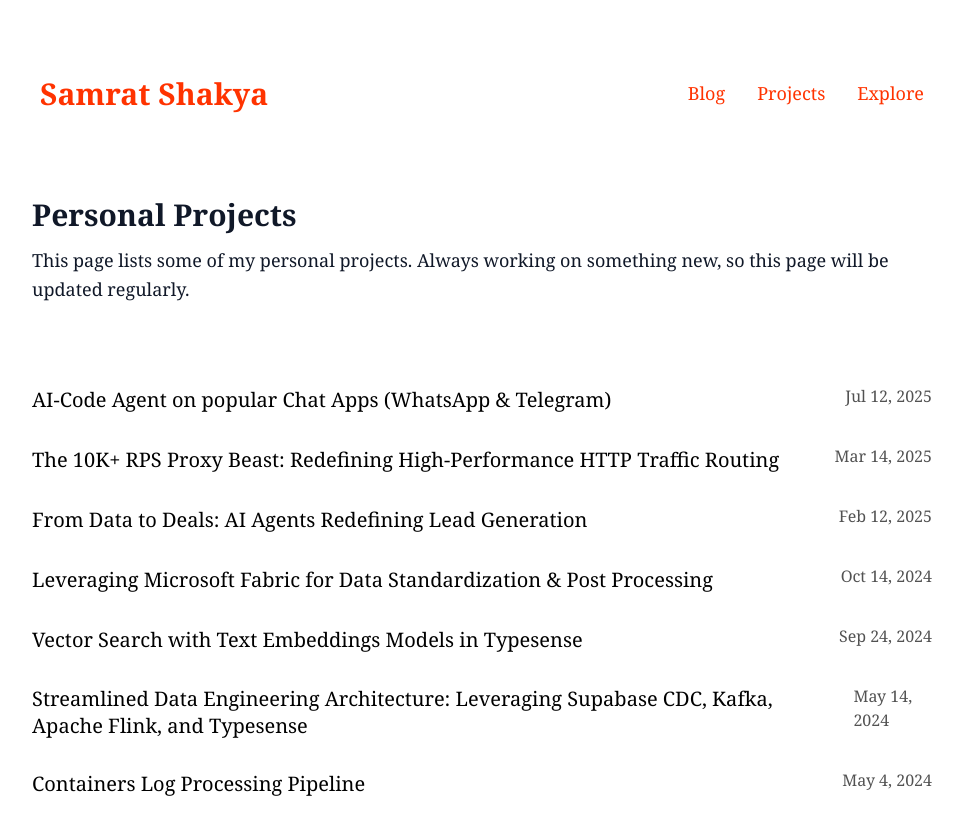
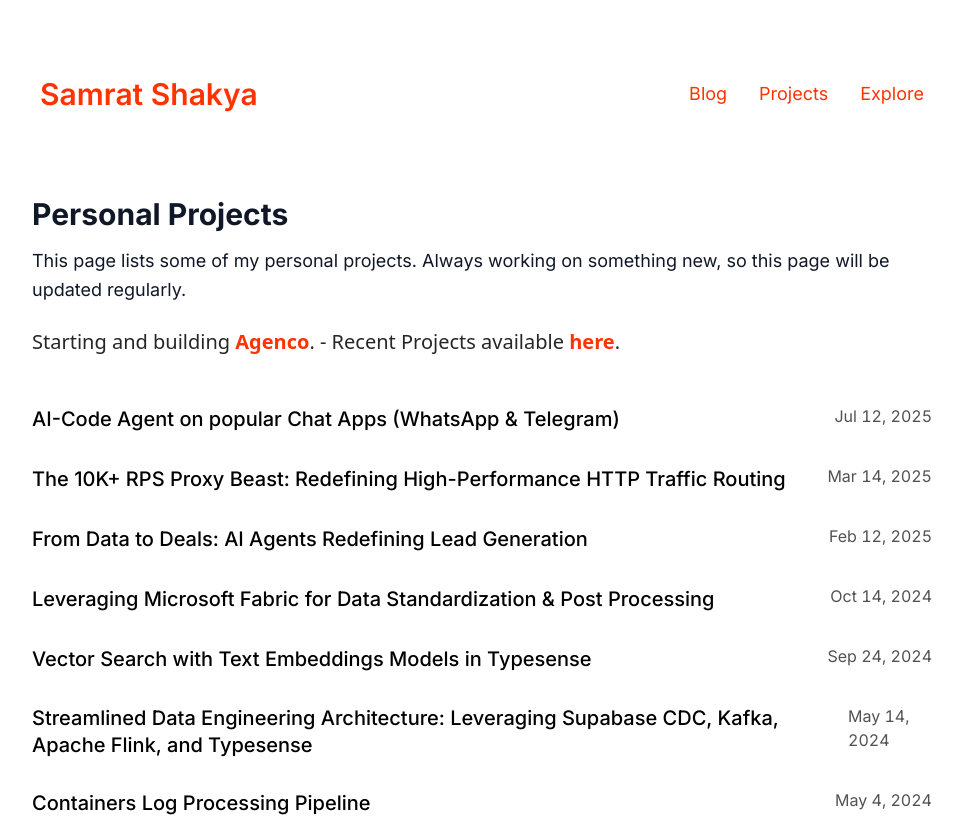
Before and after one commit to samsha1/prokit-v2, a Next.js app: page /projects in a window 1280 px wide. Shown: the top 817 px of the page, without its empty margins (158-1120 px from the left). Built offline with nearby package versions, Linux system fonts and the light colour scheme.

Commit message:
agenco update

```diff
--- a/app/components/mdx.tsx
+++ b/app/components/mdx.tsx
@@ -69,6 +69,14 @@ function Callout(props) {
   );
 }
 
+function getTextContent(node: any): string {
+  if (!node) return "";
+  if (typeof node === "string" || typeof node === "number") return String(node);
+  if (Array.isArray(node)) return node.map(getTextContent).join("");
+  if (node.props && node.props.children) return getTextContent(node.props.children);
+  return "";
+}
+
 function slugify(str) {
   return str
     .toString()
@@ -82,7 +90,7 @@ function slugify(str) {
 
 function createHeading(level) {
   const Heading = ({ children }) => {
-    let slug = slugify(children);
+    let slug = slugify(getTextContent(children));
     return React.createElement(
       `h${level}`,
       { id: slug },
--- a/app/components/nav.tsx
+++ b/app/components/nav.tsx
@@ -1,5 +1,4 @@
 import Link from "next/link";
-import { ThemeSwitch } from "./theme-switch";
 import { metaData } from "../lib/config";
 
 const navItems = {
@@ -27,7 +26,6 @@ export function Navbar() {
               {name}
             </Link>
           ))}
-          {/* <ThemeSwitch /> */}
         </div>
       </div>
     </nav>
--- a/app/globals.css
+++ b/app/globals.css
@@ -56,7 +56,7 @@ html {
 
 
 body {
-  @apply font-serif text-lg leading-relaxed text-gray-900;
+  @apply text-lg leading-relaxed text-gray-900;
 }
 
 h1 { @apply  text-4xl leading-tight font-bold mt-0 mb-4; }
--- a/app/layout.tsx
+++ b/app/layout.tsx
@@ -1,3 +1,22 @@
+// Defensive patch for environmental Node.js localStorage injection bugs
+if (typeof globalThis !== "undefined" && "localStorage" in globalThis) {
+  const mockStorage: any = (globalThis as any).localStorage;
+  if (!mockStorage || typeof mockStorage.getItem !== "function") {
+    try {
+      delete (globalThis as any).localStorage;
+    } catch (e) {
+      (globalThis as any).localStorage = {
+        getItem: () => null,
+        setItem: () => {},
+        removeItem: () => {},
+        clear: () => {},
+        key: () => null,
+        length: 0,
+      };
+    }
+  }
+}
+
 import "./globals.css";
 import type { Metadata } from "next";
 import { Inter } from "next/font/google";
@@ -5,7 +24,6 @@ import { Navbar } from "./components/nav";
 import { Analytics } from "@vercel/analytics/react";
 import { SpeedInsights } from "@vercel/speed-insights/next";
 import Footer from "./components/footer";
-import { ThemeProvider } from "./components/theme-switch";
 import { metaData } from "./lib/config";
 
 const inter = Inter({ subsets: ["latin"] });
@@ -74,26 +92,13 @@ export default function RootLayout({
         />
       </head>
       <body className="antialiased flex flex-col items-center justify-center mx-auto mt-2 lg:mt-8 mb-12">
-        <ThemeProvider
-          attribute="class"
-          defaultTheme="light"
-          value={{ light: "light" }}
-          enableSystem={false}
-          // attribute="class"
-          // defaultTheme="system"
-          // enableSystem
-          // disableTransitionOnChange
-        >
-
         <main className="flex-auto min-w-0 mt-2 md:mt-6 flex flex-col px-6 sm:px-4 md:px-0 max-w-[900px] w-full">
-
           <Navbar />
           {children}
           <Footer />
           <Analytics />
           <SpeedInsights />
         </main>
-        </ThemeProvider>
       </body>
     </html>
   );
--- a/app/lib/config.ts
+++ b/app/lib/config.ts
@@ -1,5 +1,5 @@
 export const metaData = {
-  baseUrl: "https:/samrat.fyi/",
+  baseUrl: "https://samrat.fyi/",
   title: "Samrat Shakya",
   name: "Samrat Shakya",
   ogImage: "/opengraph-image.png",
--- a/app/page.tsx
+++ b/app/page.tsx
@@ -7,7 +7,7 @@ import Slider from "./components/slider";
 export default function Page() {
   return (
     <section>
-      <a href={socialLinks.twitter} target="_blank">
+      <a href={socialLinks.twitter} target="_blank" rel="noopener noreferrer">
         <Image
           src="https://fnz1dopstoar937o.public.blob.vercel-storage.com/samsha-P6QWV1ArF5qqR8HPrfyIGISoYsbwWh.jpg"
           alt="Profile photo"
@@ -19,24 +19,41 @@ export default function Page() {
         />
       </a>
       <h2 className="slogan">Build / Tinker / Explore</h2>
+      <div className="flex items-center gap-3 text-lg sm:text-xl font-medium text-neutral-800 dark:text-neutral-200 mb-10 -mt-10 font-sans">
+        <span className="relative flex h-3 w-3">
+          <span className="animate-ping absolute inline-flex h-full w-full rounded-full bg-[#ff3300] opacity-75"></span>
+          <span className="relative inline-flex rounded-full h-2.5 w-2.5 bg-[#ff3300]"></span>
+        </span>
+        <span>
+          {`Starting and building `}
+          <a
+            href="https://www.agenco.io"
+            target="_blank"
+            rel="noopener noreferrer"
+            className="text-[#ff3300] font-semibold hover:underline"
+          >
+            {`Agenco`}
+          </a>.
+        </span>
+      </div>
       <div className="prose prose-lg prose-neutral dark:prose-invert">
         <p className="mb-4">
           {`I am a hobbyist Software Engineer more inclined and fascinated towards Data.`}
         </p>
         <p className="mb-4">
-          {`For a brief period, I was in the academia - at the Tribhuvan University, Nepal
-                from where I obtained a BSC. in Computer Science and Information Technology. (2018).`}
+          {`For a brief period, I was in academia at Tribhuvan University, Nepal,
+                from where I obtained a B.Sc. in Computer Science and Information Technology (2018).`}
         </p>
 
         <p className="mb-4">
           {`In 2017, I moved to Kathmandu for my internship where I
-                embarked upon the opportunities that lies in Software Engineering.
-                Upon working with core engineering team in`}{" "}
+                embarked upon the opportunities that lie in Software Engineering.
+                Upon working with the core engineering team in`}{" "}
           <a
             href="https://www.berrybytes.com"
           >{`BerryBytes`}</a>{" "}
-          {`(then Nepallink Network) I got chance to explore
-                on building a web hosting platform and an integrated hosting portal.
+          {`(then Nepallink Network), I got the chance to explore
+                building a web hosting platform and an integrated hosting portal.
                 This gave me the chance to work on real-world projects and develop my communication skills.
                 I also learned about advanced operational integration, which further motivated my passion for system engineering.
                 `}
@@ -57,14 +74,14 @@ export default function Page() {
                 Big Data, and Cloud Computing have revolutionized technology on a large scale,
                 and we are unquestionably in the era of a data-driven economy.
                 With almost half a decade of experience at Grepsr, I honed my skills in System Design and Cloud Data Architecture, gaining insights that have proved invaluable.
-                Currently, Grepsr handles nearly  `}{" "}
+                Currently, Grepsr handles nearly `}{" "}
           <span className="font-bold">{`one billion`}</span>{" "}
-          {`data units on a daily basis. Working as a core backend engineer to manage such intricate data has been a challenging pursuit.
+          {`data units on a daily basis. Working as a core backend engineer managing such intricate data has been a challenging pursuit.
                 This complexity is what propels my sense of pride in deploying a system that works seamlessly by solving real-world problems of data accessibility. `}
         </p>
         <p>
-           {`I identify strongly as an explorer, a worldview that drives everything I do. Moving to new places, travelling, working, meeting to new people with different point of view, language & culture has always captivated me. Somewhere, I have also realised,something quietly beautiful in how different we all seem—yet, beneath it all, I’ve come to see how alike we are: kind at heart, longing for connection, and working hard in hope of a more beautiful future. The cities, the mountains, the streets, and even the silences I’ve passed through feel like mirrors—each revealing a little more of who I am and who I aspire to become - travel not to escape, but to remember - and the memories I carry, they stay with me, etched into eternity.. Something I try to live by, a line from a book`}{" "}
-           <a href="https://www.amazon.com/Delivering-Happiness-Profits-Passion-Purpose/dp/160941280X">{`Delivering happiness`}</a>
+           {`I identify strongly as an explorer, a worldview that drives everything I do. Moving to new places, traveling, working, and meeting new people with different points of view, languages, and cultures has always captivated me. Somewhere, I have also realized something quietly beautiful in how different we all seem—yet, beneath it all, I’ve come to see how alike we are: kind at heart, longing for connection, and working hard in the hope of a more beautiful future. The cities, the mountains, the streets, and even the silences I’ve passed through feel like mirrors—each revealing a little more of who I am and who I aspire to become—traveling not to escape, but to remember—and the memories I carry, they stay with me, etched into eternity. This is something I try to live by, a line from the book`}{" "}
+           <a href="https://www.amazon.com/Delivering-Happiness-Profits-Passion-Purpose/dp/160941280X">{`Delivering Happiness`}</a>
         </p>
         <blockquote className="border-l-4 border-neutral-400 pl-6 italic text-neutral-700 my-6">
           <p className="mb-2">
@@ -73,7 +90,7 @@ export default function Page() {
           <footer className="text-sm text-neutral-500">— Tony Hsieh</footer>
         </blockquote>
         <p>
-          {` Experience comes from work, love, family, travel, books and it leads to information, information sparks questions, and questions awaken curiosity. Curiosity seeks answers. I think all that we truly long for is freedom, freedom not from work, people, obligations but from our own mind — the kind that comes with the absence of wanting. I think that's how we learn to free ourselves. As`}{" "} <a href="https://en.wikipedia.org/wiki/Chris_McCandless">{`Chris McCandless`}</a> { `says` } <i>{`Absolute Freedoom`}</i>
+          {`Experience comes from work, love, family, travel, and books. It leads to information, information sparks questions, and questions awaken curiosity. Curiosity seeks answers. I think all that we truly long for is freedom—freedom not from work, people, or obligations, but from our own mind—the kind that comes with the absence of wanting. I think that's how we learn to free ourselves. As`}{" "} <a href="https://en.wikipedia.org/wiki/Chris_McCandless">{`Chris McCandless`}</a> { `says,` } <i>{`Absolute Freedom`}</i>
         </p>
 
         <div className="w-full h-auto">
@@ -87,7 +104,7 @@ export default function Page() {
         </div>
 
         <p>
-          {`I am fortunate and grateful for the work I do and the industry. I have unconditionally enjoyed what I do for more than 10 years now. Tech has opened me that freedom and I don’t take for granted. I’ve come to believe that with honesty & hardwork, almost anything is possible. The opportunity is ubiquitous - we need to stay true, keep learning, write often, be less control by distraction, meditate, and more importantly JUST DO. The possibility is endless and sky is the limit. Working remotely with people across the world has given me that sense, no matter where we are and come from we together can achieve our goal. With the right team, a healthy culture, and integrity in what we do, everything else tends to fall into place.`}
+          {`I am fortunate and grateful for the work I do in this industry. I have unconditionally enjoyed what I do for more than 10 years now. Tech has opened up that freedom for me and I don’t take it for granted. I’ve come to believe that with honesty and hard work, almost anything is possible. Opportunity is ubiquitous—we need to stay true, keep learning, write often, be less controlled by distraction, meditate, and more importantly, JUST DO. The possibility is endless, and the sky is the limit. Working remotely with people across the world has given me that sense—no matter where we are or where we come from, we together can achieve our goals. With the right team, a healthy culture, and integrity in what we do, everything else tends to fall into place.`}
         </p>
 
         {/* <Slider images={[
--- a/app/projects/[slug]/page.tsx
+++ b/app/projects/[slug]/page.tsx
@@ -41,7 +41,7 @@ export async function generateMetadata({
       description,
       type: "article",
       publishedTime,
-      url: `${metaData.baseUrl}/blog/${post.slug}`,
+      url: `${metaData.baseUrl}/projects/${post.slug}`,
       images: [
         {
           url: ogImage,
@@ -81,7 +81,7 @@ export default async function Blog({ params }) {
             image: post.metadata.image
               ? `${metaData.baseUrl}${post.metadata.image}`
               : `/og?title=${encodeURIComponent(post.metadata.title)}`,
-            url: `${metaData.baseUrl}/blog/${post.slug}`,
+            url: `${metaData.baseUrl}/projects/${post.slug}`,
             author: {
               "@type": "Person",
               name: metaData.name,
--- a/app/projects/page.tsx
+++ b/app/projects/page.tsx
@@ -13,7 +13,31 @@ export default function ProjectsPosts() {
     <section>
       <h2>Personal Projects</h2>
       <p>This page lists some of my personal projects. Always working on something new, so this page will be updated regularly.</p>
-      <div className="mt-20">
+
+      <div className="flex items-center gap-3 text-md sm:text-xl font-medium text-neutral-800 dark:text-neutral-200 mt-6 mb-10 font-sans">
+        <span>
+          {`Starting and building `}
+          <a
+            href="https://www.agenco.io"
+            target="_blank"
+            rel="noopener noreferrer"
+            className="text-[#ff3300] font-semibold hover:underline"
+          >
+            {`Agenco`}
+          </a>.
+          {` - Recent Projects available `}
+          <a
+            href="https://www.agenco.io/blog"
+            target="_blank"
+            rel="noopener noreferrer"
+            className="text-[#ff3300] font-semibold hover:underline"
+          >
+            {`here`}
+          </a>.
+        </span>
+      </div>
+
+      <div className="mt-12">
         {allBlogs
           .sort((a, b) => {
             if (
--- a/app/sitemap.ts
+++ b/app/sitemap.ts
@@ -1,5 +1,5 @@
 import { MetadataRoute } from "next";
-import { getBlogPosts } from "./lib/posts";
+import { getBlogPosts, getProjectsPosts } from "./lib/posts";
 import { metaData } from "./lib/config";
 
 const BaseUrl = metaData.baseUrl.endsWith("/")
@@ -12,10 +12,15 @@ export default async function sitemap(): Promise<MetadataRoute.Sitemap> {
     lastModified: post.metadata.publishedAt,
   }));
 
-  let routes = ["", "blog", "projects", "photos"].map((route) => ({
+  let projects = getProjectsPosts().map((post) => ({
+    url: `${BaseUrl}projects/${post.slug}`,
+    lastModified: post.metadata.publishedAt,
+  }));
+
+  let routes = ["", "blog", "projects", "explore"].map((route) => ({
     url: `${BaseUrl}${route}`,
     lastModified: new Date().toISOString().split("T")[0],
   }));
 
-  return [...routes, ...blogs];
+  return [...routes, ...blogs, ...projects];
 }
--- a/build-info.json
+++ b/build-info.json
@@ -1,3 +1,3 @@
 {
-    "lastUpdated": "04 Aug 2025"
+  "lastUpdated": "27 May 2026"
 }
```
Also changed, not shown: app/components/theme-switch.tsx (+35 -12 lines). Lines whose indentation alone changed are shown as unchanged.
